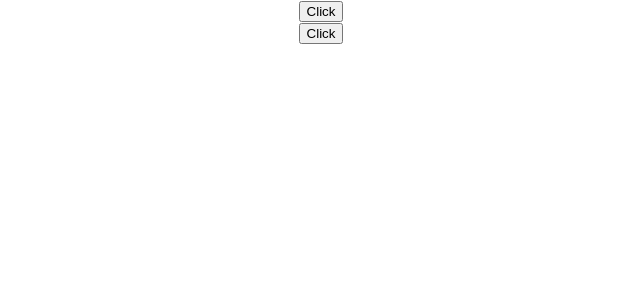
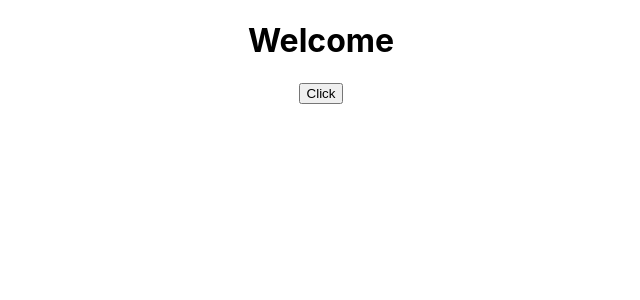
Before and after one commit to Brijeshlakkad/reactjs-exercises, a React (Create React App) app: page / in a window 1280 px wide. Shown: the top 300 px of the page, without its empty margins (319-959 px from the left). Built offline with nearby package versions, Linux system fonts and the light colour scheme.

Commit message:
event binding done using 4 approaches. Use approach 3 for your code

```diff
--- a/src/App.js
+++ b/src/App.js
@@ -1,13 +1,11 @@
 import React from 'react';
 import './App.css';
-import FunctionClick from "./components/FunctionClick";
-import ClassClick from "./components/ClassClick";
+import EventBind from "./components/EventBind";
 
 function App() {
   return (
     <div className="App">
-      <FunctionClick/>
-      <ClassClick />
+      <EventBind/>
     </div>
   );
 }
--- /dev/null
+++ b/src/components/EventBind.js
@@ -0,0 +1,41 @@
+import React, {Component} from 'react';
+
+class EventBind extends Component {
+    constructor(props, context) {
+        super(props, context);
+        this.state ={
+          message: "Welcome"
+        };
+
+        // use this approach 3
+        // this.clickHandler = this.clickHandler.bind(this);
+    }
+
+
+    // clickHandler(){
+    //     this.setState({
+    //         message: "Good Bye!"
+    //     })
+    //     console.log(this);
+    // }
+
+    //option 4 is still an experimental feature
+    clickHandler = () => {
+            this.setState({
+                message: "Good Bye!"
+            })
+            console.log(this);
+        }
+    render() {
+        return (
+            <div>
+                <h1>{this.state.message}</h1>
+                {/*<button onClick={() => this.clickHandler()}>Click</button>*/}
+                {/*<button onClick={this.clickHandler.bind(this)}>Click</button>*/}
+                <button onClick={this.clickHandler}>Click</button>
+            </div>
+        );
+    }
+}
+
+export default EventBind;
```
